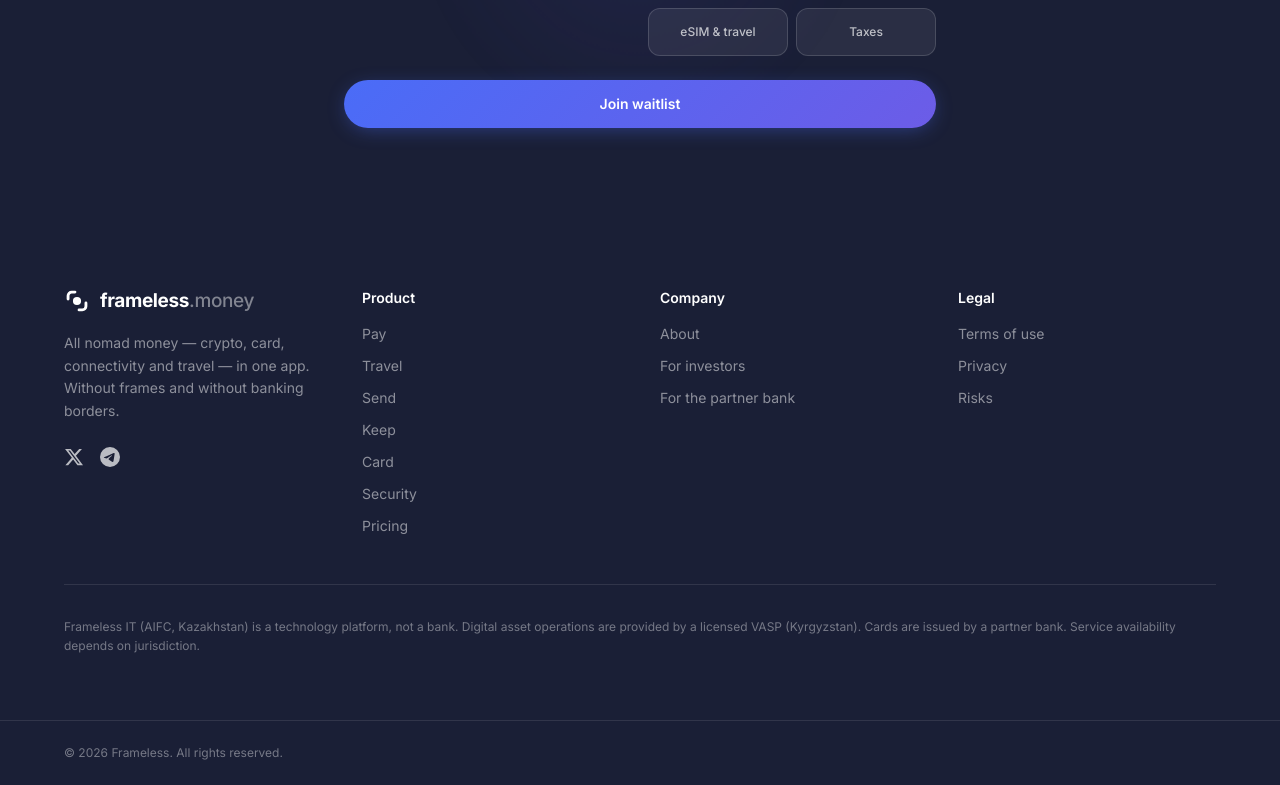
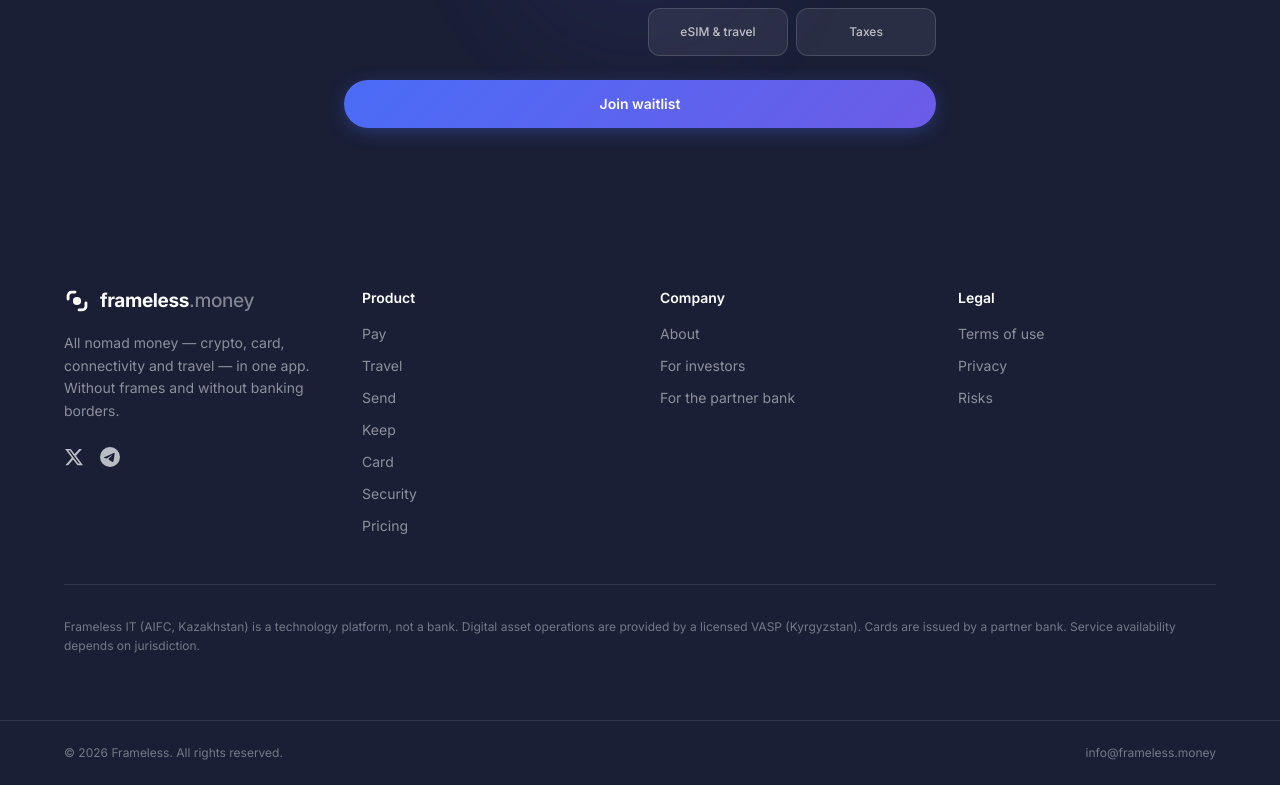
Before and after one commit to lemluik/fr, a Next.js app: page /en in a window 1280 px wide. Shown: the part 8894-9679 px from the top of the page. Built offline with nearby package versions, Linux system fonts and the light colour scheme.

Commit message:
footer: add contact email info@frameless.money

```diff
--- a/messages/en.json
+++ b/messages/en.json
@@ -466,6 +466,8 @@
     "privacy": "Privacy",
     "risks": "Risks",
     "regulatory": "Frameless IT (AIFC, Kazakhstan) is a technology platform, not a bank. Digital asset operations are provided by a licensed VASP (Kyrgyzstan). Cards are issued by a partner bank. Service availability depends on jurisdiction.",
-    "rights": "All rights reserved."
+    "rights": "All rights reserved.",
+    "email": "info@frameless.money",
+    "contact": "Email us"
   }
 }
--- a/messages/ru.json
+++ b/messages/ru.json
@@ -466,6 +466,8 @@
     "privacy": "Приватность",
     "risks": "Риски",
     "regulatory": "Frameless IT (МФЦА, Казахстан) — технологическая платформа, не банк. Операции с цифровыми активами оказывает лицензированный VASP (Кыргызстан). Карты выпускает банк-партнёр. Доступность услуг зависит от юрисдикции.",
-    "rights": "Все права защищены."
+    "rights": "Все права защищены.",
+    "email": "info@frameless.money",
+    "contact": "Написать нам"
   }
 }
--- a/src/widgets/final-cta/ui/Footer.tsx
+++ b/src/widgets/final-cta/ui/Footer.tsx
@@ -70,8 +70,15 @@
 
       {/* Копирайт */}
       <div className="border-t border-white/10">
-        <div className="mx-auto flex max-w-[1200px] items-center justify-between px-6 py-6">
+        <div className="mx-auto flex max-w-[1200px] flex-wrap items-center justify-between gap-3 px-6 py-6">
           <p className="text-xs text-white/40">&copy; {new Date().getFullYear()} Frameless. {t("rights")}</p>
+          <a
+            href={`mailto:${t("email")}`}
+            aria-label={t("contact")}
+            className="text-xs text-white/40 transition-colors hover:text-white"
+          >
+            {t("email")}
+          </a>
         </div>
       </div>
     </footer>
```
